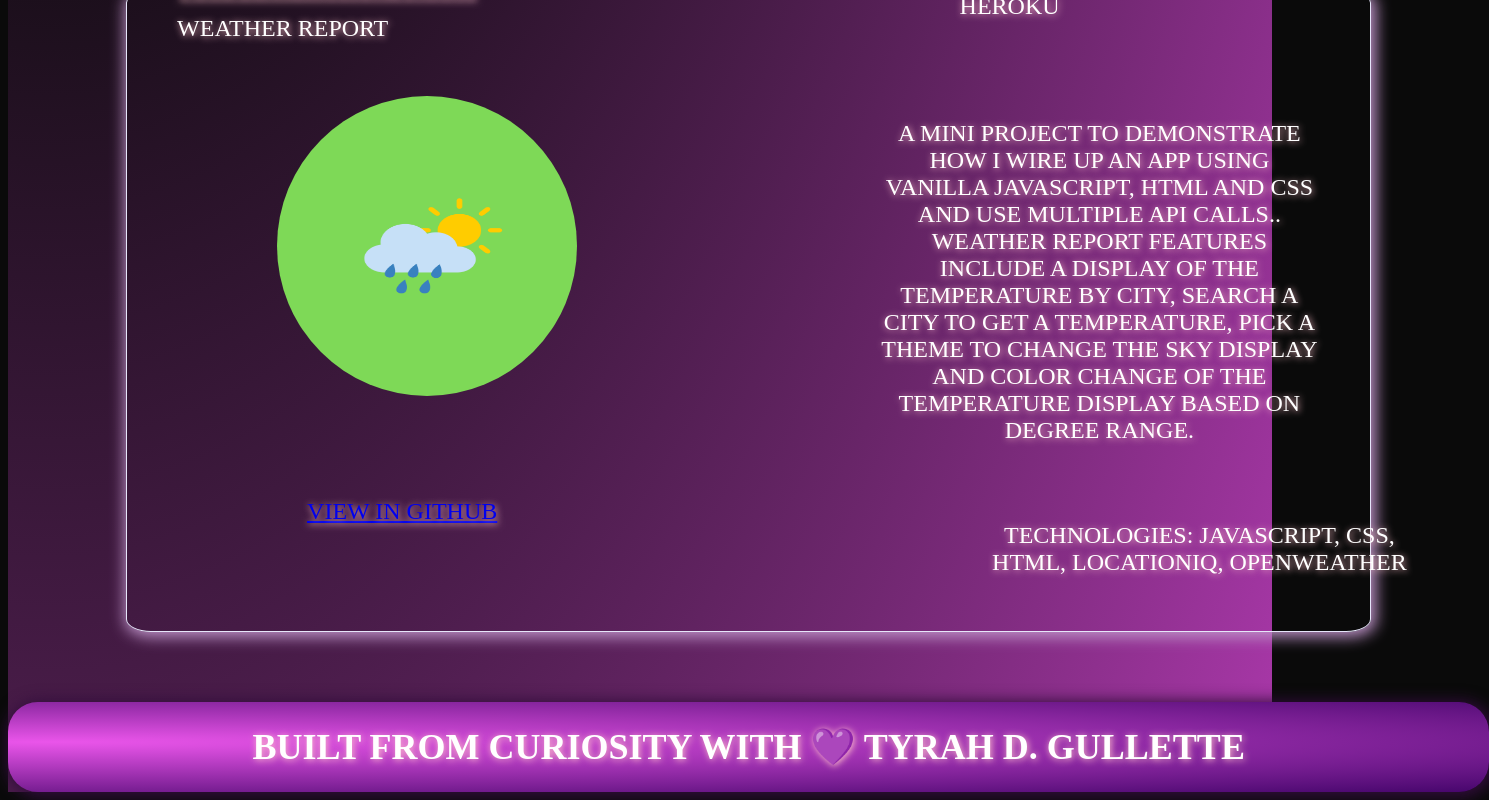
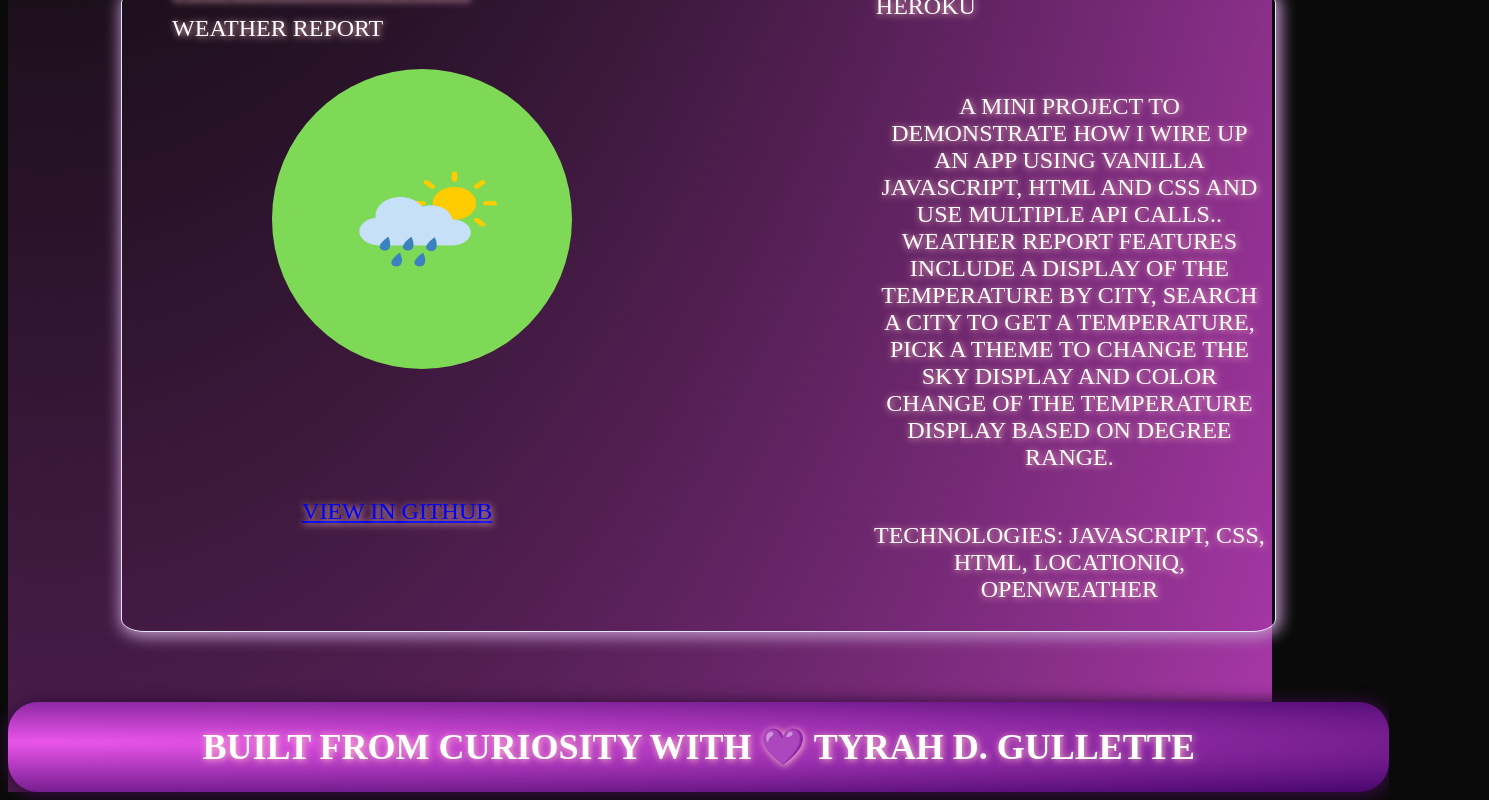
Before and after one commit to ursaturnine/tyrah-portfolio-site, a React (Create React App) app: page / in a window 1280 px wide. Shown: the part 2980-3780 px from the top of the page, 1489 px wide, since content can reach past the window. Built offline with nearby package versions, Linux system fonts and the light colour scheme; a web font is replaced by a local one.

Commit message:
text margin

```diff
--- a/src/styles/home.css
+++ b/src/styles/home.css
@@ -361,7 +361,7 @@ div > img {
     grid-row-start: 3;
     margin-right: 300px;
     width: 50%;
-    margin-left: 400px;
+    margin-left: 300px;
     font-size: x-large;
 }
 
```
